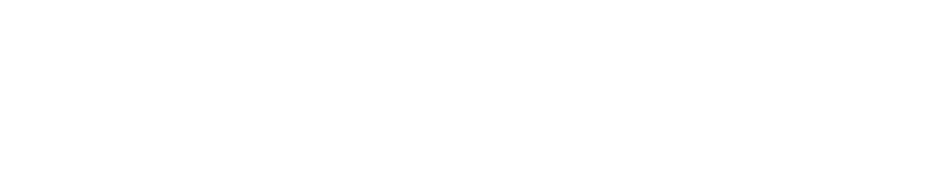
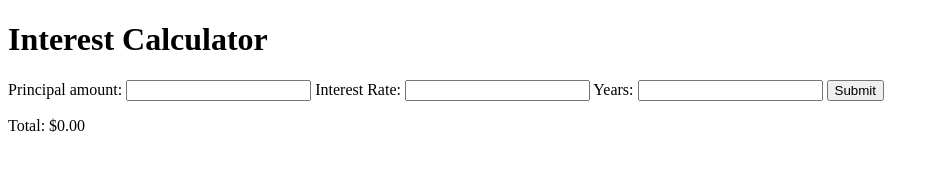
Before and after one commit to ErioedMilano/JavaScript-Basics, a website: page CompoundInterestCalculator/compoundCalculator.html in a window 1280 px wide. Shown: the whole page, without its empty margins (0-939 px from the left). Drawn offline with Linux system fonts and the light colour scheme.

Commit message:
Les 48 html Compound-Interest-Calculator update

```diff
--- a/CompoundInterestCalculator/compoundCalculator.html
+++ b/CompoundInterestCalculator/compoundCalculator.html
@@ -7,6 +7,22 @@
 </head>
 <body>
 
+    <h1>Interest Calculator</h1>
+    <form action="">
+        <label for="principal">Principal amount:</label>
+        <input type="number" id="principal">
+
+        <label for="rate">Interest Rate:</label>
+        <input type="number" id="rate">
+
+        <label for="years">Years:</label>
+        <input type="number" id="years">
+
+        <button onclick="calculate()" type="button">Submit</button>
+
+        <p id="total">Total: <span id="total-amount">$0.00</span></p>
+    </form>
+
     <script src="compoundCalculator.js"></script>
 </body>
 </html>
```
